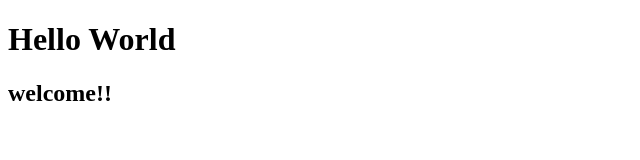
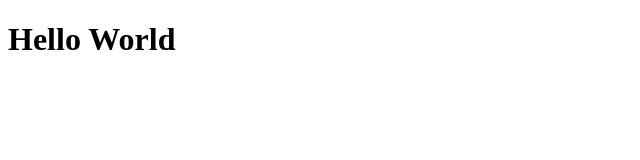
Before and after one commit to AyaQunoo/repo2, a plain HTML site: page index.html in a window 1280 px wide. Shown: the whole page, without its empty margins (0-640 px from the left). Drawn offline with Linux system fonts and the light colour scheme.

```diff
--- a/index.html
+++ b/index.html
@@ -8,6 +8,5 @@
   </head>
   <body>
     <h1>Hello World</h1>
-    <h2>welcome!!</h2>
   </body>
 </html>
```
